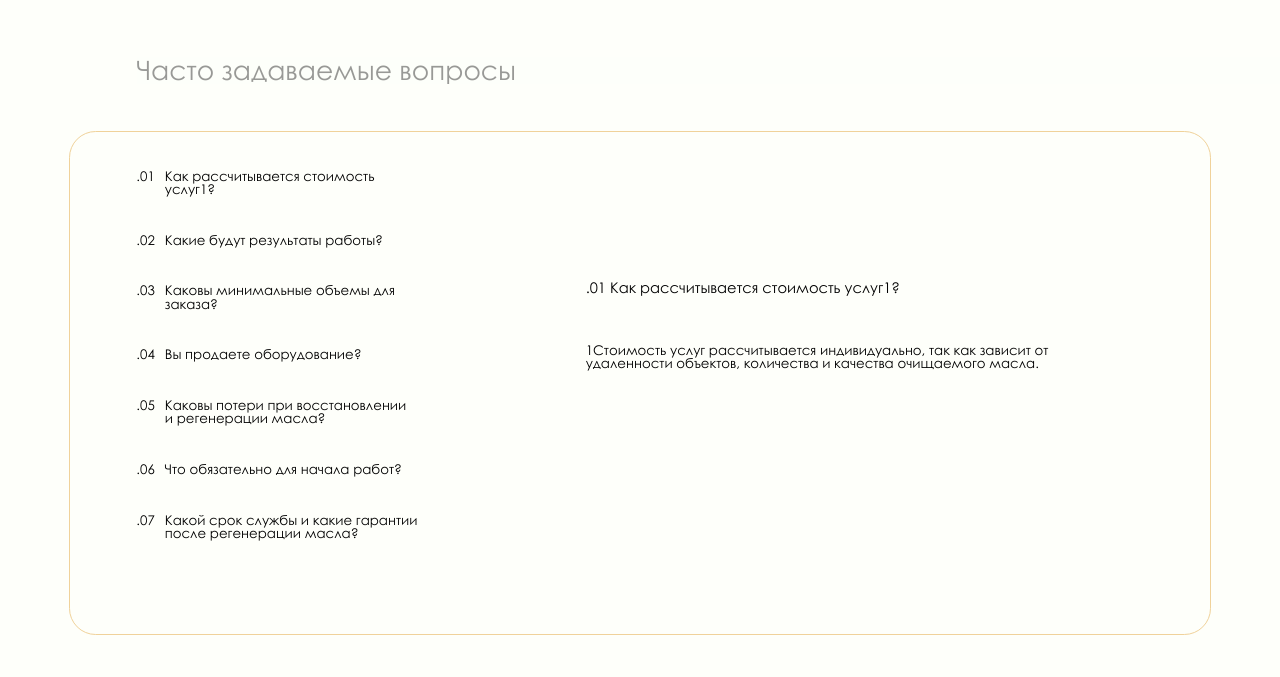
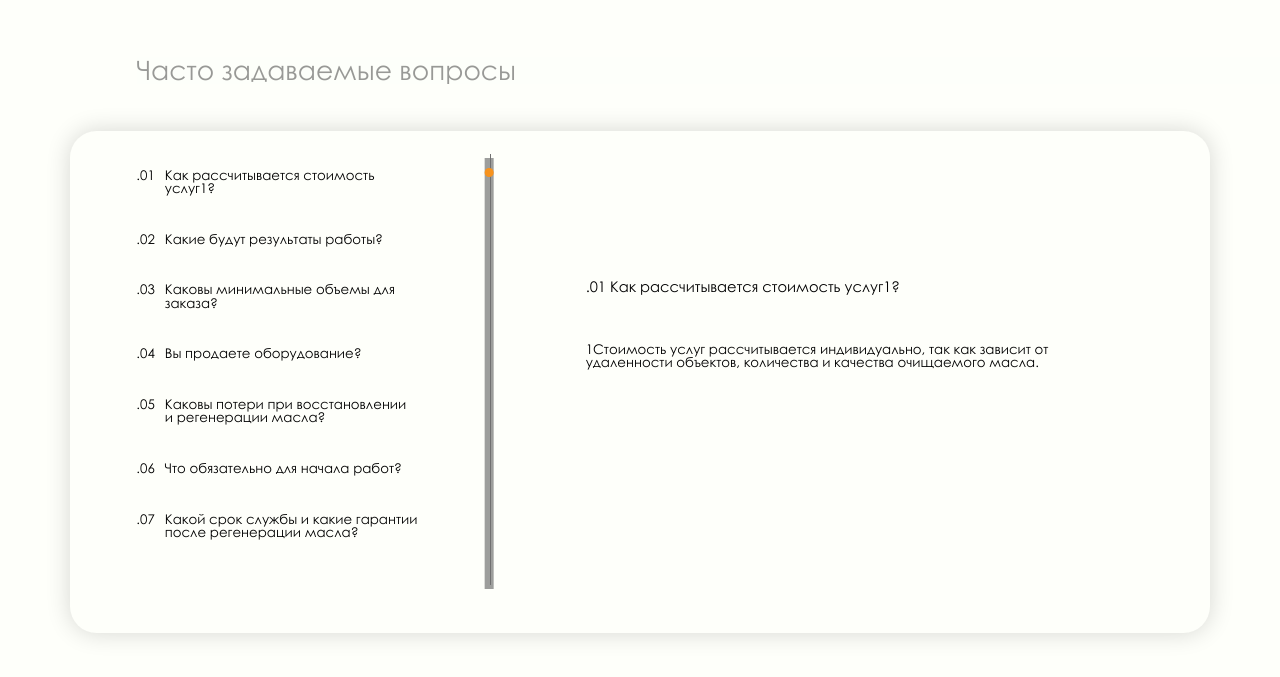
Before and after one commit to Ets-true/landing, a React (Create React App) app: page / in a window 1280 px wide. Shown: the part 9234-9911 px from the top of the page. Built offline with nearby package versions, Linux system fonts and the light colour scheme.

Commit message:
31 окт 2022 г. 21:18:32

```diff
--- a/src/App.jsx
+++ b/src/App.jsx
@@ -124,6 +124,12 @@ function App() {
       }
 
     })
+    let control = document.querySelector(".control");
+    // control.value;
+
+    control.oninput = function() {
+      console.log(this.value)
+    }
   }, [])
 
   const [answer, setAnswer] = useState([`.01 ${Content.QA.questions[0].title}`, Content.QA.questions[0].text])
@@ -131,6 +137,7 @@ function App() {
   const showAnswer = (index) => {
     setAnswer([`.0${index+1} ${Content.QA.questions[index].title}`, Content.QA.questions[index].text])
   }
+
 
   return (
     <div className="App">
@@ -266,6 +273,12 @@ function App() {
             </div>
            <div className="QA">
             <div className="QA-questions">
+              <div class="control-wrap">
+                <div className="control-body">
+                  <div className="line"></div>
+                   <input type="range" min={1} max={1000} defaultValue="25" className="control"/>
+                </div>
+              </div>
               {Content.QA.questions.map((question, index)=>{
                 return(
                   <div className="QA-question" onClick={()=>{showAnswer(index)}}>
--- a/src/scss/App.scss
+++ b/src/scss/App.scss
@@ -366,8 +366,9 @@ $grey-blue: #777282;
       }
       .QA{
         transition: box-shadow 0.3s;
-        border: 1px solid rgb(240, 210, 154);
-        box-shadow: none;
+        // border: 1px solid rgb(240, 210, 154);
+        box-shadow: 0px 0px 24px #00000029;
+        // box-shadow: none;
         &:hover{
           box-shadow: 0px 0px 24px #00000029;
           border: 0px;
@@ -383,6 +384,49 @@ $grey-blue: #777282;
           @include paddingTop(57);
           @include paddingLeft(100);
           @include width(535);
+          position: relative;
+          .control-wrap{
+            position: absolute;
+            @include top(350);
+            @include right(-320);
+            .control-body{
+              position: relative;
+              .line{
+                position: absolute;
+                @include top(-315);
+                @include right(324);
+                @include size(1,646);
+                background-color: #707070;
+                z-index: 0;
+              }
+              .control{
+                -webkit-appearance: none;
+                @include width(646);
+                transform: rotate(90deg);
+                outline: none;
+                -webkit-transition: .2s;
+                transition: opacity .2s;
+                z-index: 1;
+                // background-color: #70707000;
+                background-color: #707070ad;
+
+                &::-webkit-slider-thumb {
+                  -webkit-appearance: none;
+                  appearance: none;
+                  @include size(13,13);
+                  border-radius: 50%;
+                  background: #F7931E;
+                  cursor: pointer;
+                }
+                &::-moz-range-thumb {
+                  @include size(13,13);
+                  border-radius: 50%;
+                  background: #F7931E;
+                  cursor: pointer;
+                }
+              }
+            }
+          }
           .QA-question{
             display: flex;
             @include marginBottom(56);
```
